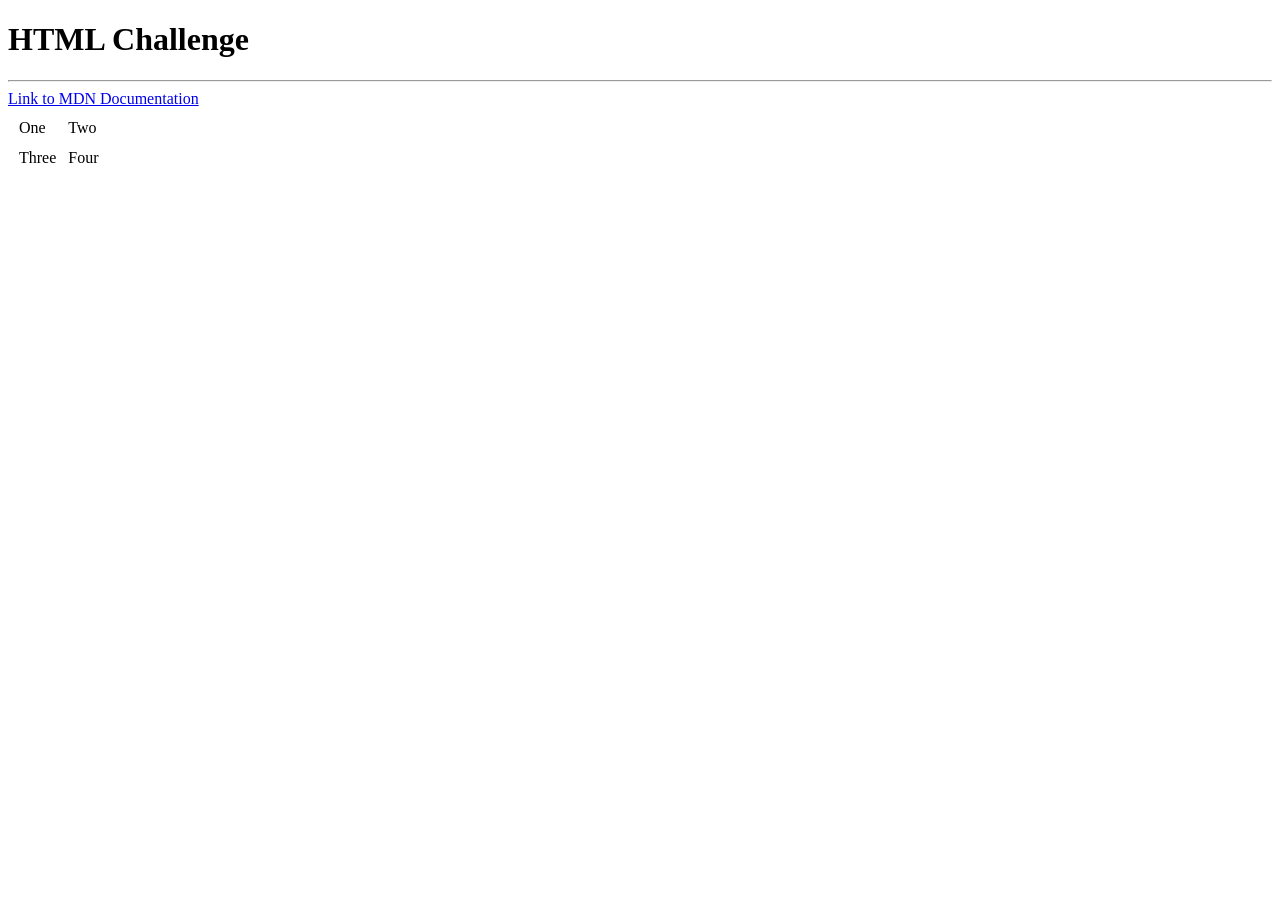
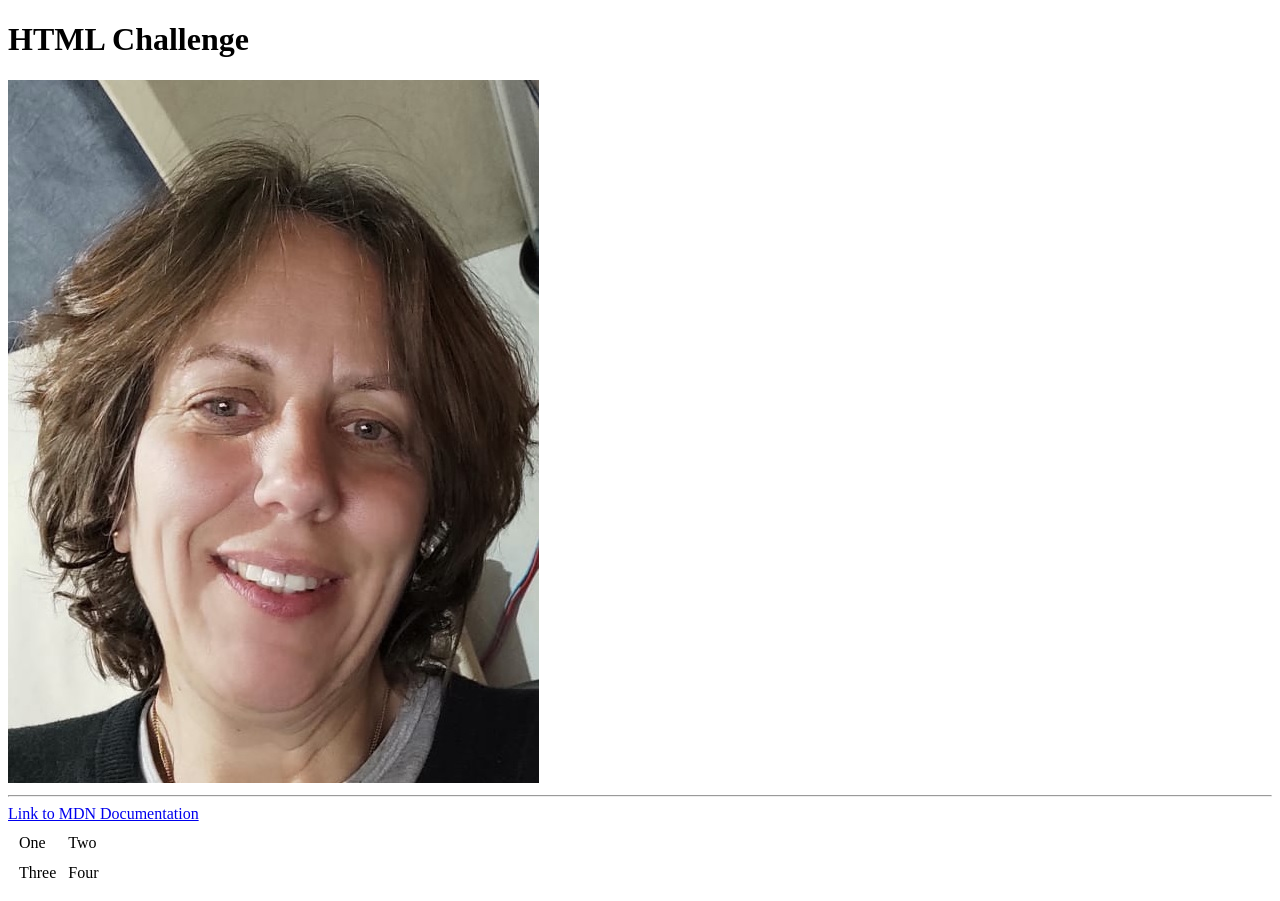
Before and after one commit to mjbalbi/prueba, a plain HTML site: page index.html in a window 1280 px wide. Before the commit the page ends 800 px from the top, so only its background shows below. Drawn offline with Linux system fonts and the light colour scheme.

Commit message:
Update index.html

```diff
--- a/index.html
+++ b/index.html
@@ -6,6 +6,7 @@
   </head>
   <body>
     <h1>HTML Challenge</h1>
+    <img src="Mari.jpg" alt="prueba Mari" />
     <hr />
     <a href="https://developer.mozilla.org/en-US/">Link to MDN Documentation</a>
 
```
